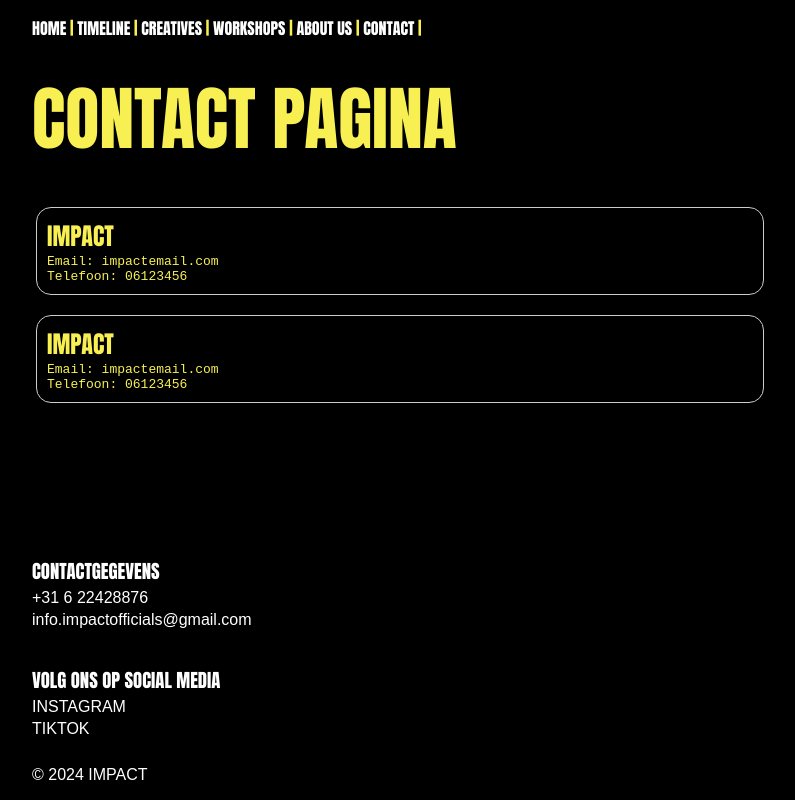
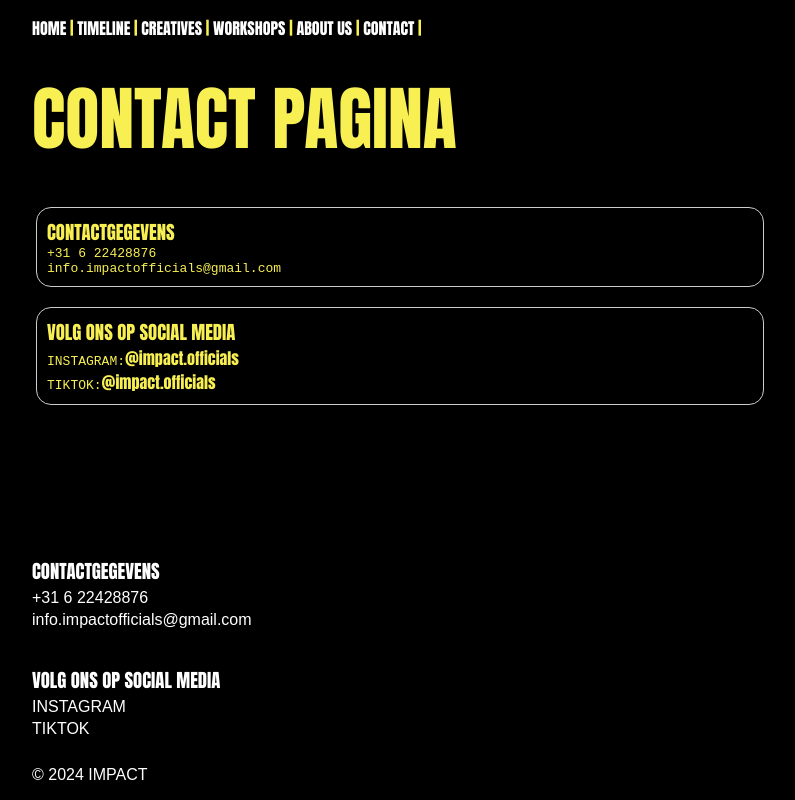
Before and after one commit to EmonaSantiago/IMPACT-OFFICIALS, a SvelteKit app: page /CONTACT in a window 1280 px wide. Shown: the whole page, without its empty margins (240-1035 px from the left). Built offline with nearby package versions, Linux system fonts and the light colour scheme.

Commit message:
contact pagina

```diff
--- a/src/routes/CONTACT/+page.svelte
+++ b/src/routes/CONTACT/+page.svelte
@@ -4,14 +4,14 @@
     </header>
     <main>
         <div class="contact">
-            <h2>IMPACT</h2>
-            <p>Email: impactemail.com</p>
-            <p>Telefoon: 06123456</p>
+            <h3>CONTACTGEGEVENS</h3>
+            <p>+31 6 22428876</p>
+            <p>info.impactofficials@gmail.com</p>
         </div>
         <div class="contact">
-            <h2>IMPACT</h2>
-            <p>Email: impactemail.com</p>
-            <p>Telefoon: 06123456</p>
+            <h3 id="h3">VOLG ONS OP SOCIAL MEDIA</h3>
+            <p>INSTAGRAM:<a href="https://www.instagram.com/impact.officials/">@impact.officials</a> </p>
+            <p>TIKTOK:<a href="https://www.tiktok.com/@impact.officials">@impact.officials</a> </p>
         </div>
         <!-- Voeg meer contacten toe zoals hierboven -->
     </main>
```
